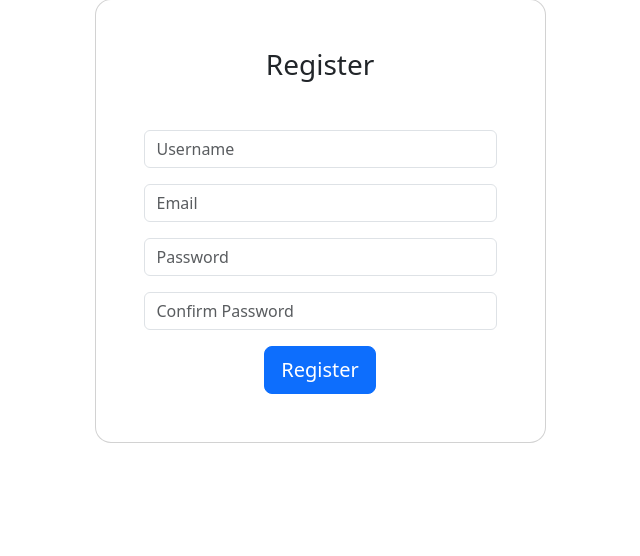
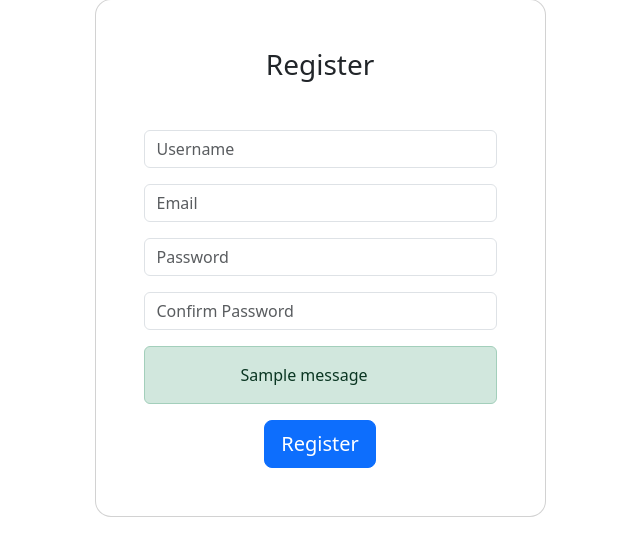
Before and after one commit to VladSmorodsky/django_blog, a Django app: page /register/ in a window 1280 px wide. Shown: the part 161-717 px from the top of the page, without its empty margins (320-960 px from the left). Run offline with Django 4.2, Linux system fonts and the light colour scheme; tables that the repository leaves empty hold one stand-in row (values such as "Sample post"); one stand-in notice (Sample message) is shown; parts of the project's set-up code (start-up, migrations or seed data) failed here and were passed over; some libraries are stand-ins or nearby versions.

Commit message:
DB-1 Added messages about errors and login events

```diff
--- a/blog/blog/settings.py
+++ b/blog/blog/settings.py
@@ -12,6 +12,7 @@ https://docs.djangoproject.com/en/4.2/ref/settings/
 import os
 from pathlib import Path
 
+from django.contrib import messages
 from dotenv import load_dotenv
 
 # Load .env file
@@ -141,3 +142,7 @@ EMAIL_HOST_USER = os.getenv('EMAIL_HOST_USER')
 EMAIL_HOST_PASSWORD = os.getenv('EMAIL_HOST_PASSWORD')
 EMAIL_USE_TLS = str_to_bool(os.getenv('EMAIL_USE_TLS', 'True'))
 DEFAULT_FROM_EMAIL = os.getenv('DEFAULT_FROM_EMAIL')
+
+MESSAGE_TAGS = {
+    messages.ERROR: 'danger',
+}
--- a/blog/main/forms.py
+++ b/blog/main/forms.py
@@ -52,8 +52,7 @@ class LoginForm(forms.Form):
     User login form
     """
     username = forms.CharField(widget=forms.TextInput(attrs={'class': 'form-control', 'placeholder': 'Username'}))
-    password = forms.CharField(widget=forms.PasswordInput(attrs={'class': 'form-control', 'placeholder': 'Password'}),
-                               validators=[validate_password])
+    password = forms.CharField(widget=forms.PasswordInput(attrs={'class': 'form-control', 'placeholder': 'Password'}))
 
 
 class RegisterForm(forms.ModelForm):
--- /dev/null
+++ b/blog/main/templates/components/messages.html
@@ -0,0 +1,11 @@
+{% if messages %}
+    <div class="">
+        <div class="alert-container">
+            {% for message in messages %}
+                <div class="alert alert-{{ message.tags }} alert-dismissible fade show" role="alert">
+                    {{ message }}
+                </div>
+            {% endfor %}
+        </div>
+    </div>
+{% endif %}
--- a/blog/main/templates/main/account/auth_page.html
+++ b/blog/main/templates/main/account/auth_page.html
@@ -11,6 +11,7 @@
                         <h3 class="mb-5">{{ auth_form_action|default:'Register' }}</h3>
                         <form method="post">
                             {% include 'components/forms/form_content.html' with form=form %}
+                            {% include 'components/messages.html' with messages=messages %}
                             <button data-mdb-button-init data-mdb-ripple-init class="btn btn-primary btn-lg btn-block"
                                     type="submit">{{ auth_form_action|default:'Register' }}
                             </button>
--- a/blog/main/views.py
+++ b/blog/main/views.py
@@ -3,6 +3,7 @@ from django.contrib.auth.decorators import login_required
 from django.http import HttpRequest, HttpResponse
 from django.shortcuts import render, get_object_or_404, redirect
 from django.views.generic.list import ListView
+from django.contrib import messages
 
 from main.forms import LoginForm, RegisterForm
 from main.models import Post, UserProfile
@@ -45,11 +46,17 @@ def login_view(request: HttpRequest) -> HttpResponse:
         if form.is_valid():
             username = form.cleaned_data['username']
             password = form.cleaned_data['password']
-            user = authenticate(request=request, username=username, password=password)
-            if user is not None:
-                if user.is_active:
-                    login(request, user)
-                    return redirect("post_list")
+            try:
+                user = authenticate(request=request, username=username, password=password)
+                if user is not None:
+                    if user.is_active:
+                        login(request, user)
+                        messages.success(request, "You are now logged in")
+                        return redirect("post_list")
+                else:
+                    messages.error(request, "Invalid username or password")
+            except AttributeError:
+                messages.error(request, "Invalid username or password")
     else:
         form = LoginForm()
     return render(request, 'main/account/auth_page.html', {'form': form, 'auth_form_action': 'Login'})
```
